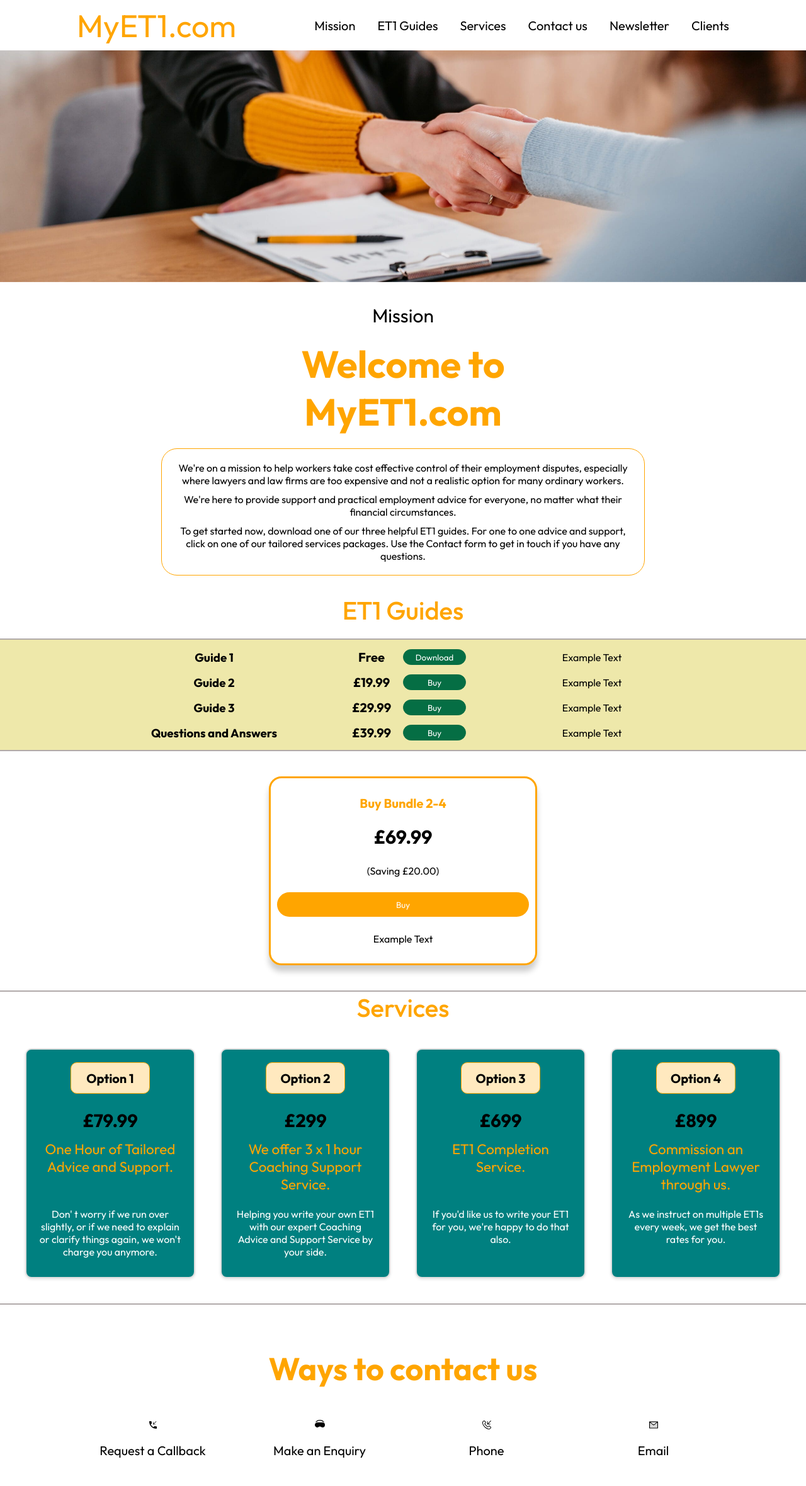
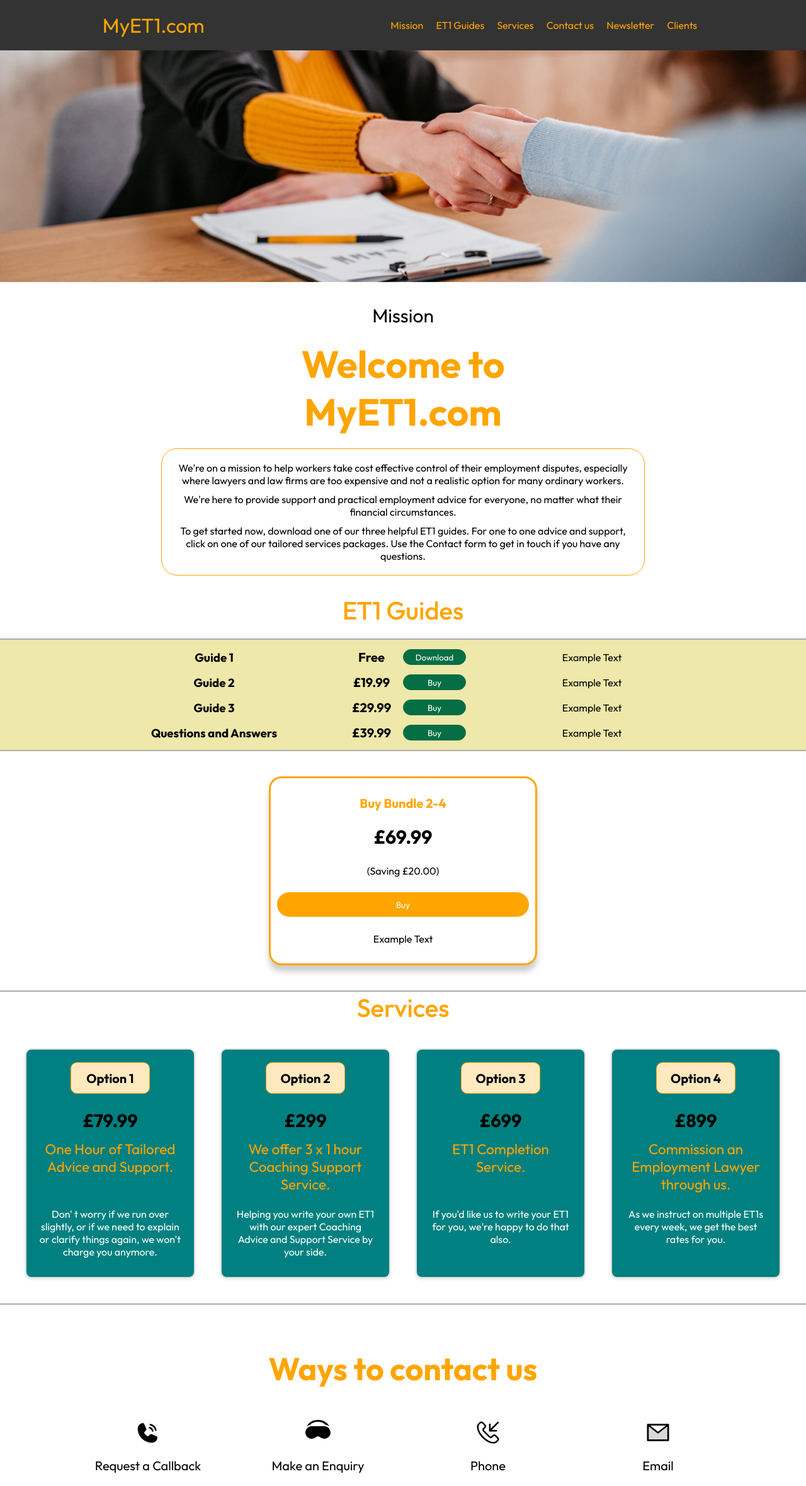
Before and after one commit to SabbirHossainRuet/myet-project, a React (Vite) app in the folder frontend/: page / in a window 1280 px wide. Shown: the whole page at 63% size. Before the commit the page ends 2336 px from the top, so only its background shows below. Built offline with nearby package versions, Linux system fonts and the light colour scheme.

Commit message:
Update 1 20.08.2024

```diff
--- a/frontend/package.json
+++ b/frontend/package.json
@@ -13,7 +13,8 @@
     "react": "^18.3.1",
     "react-dom": "^18.3.1",
     "react-icons": "^5.3.0",
-    "react-router-dom": "^6.26.1"
+    "react-router-dom": "^6.26.1",
+    "react-scroll": "^1.9.0"
   },
   "devDependencies": {
     "@eslint/js": "^9.9.0",
--- a/frontend/src/components/Contact/Contact.css
+++ b/frontend/src/components/Contact/Contact.css
@@ -19,8 +19,9 @@
 
 .contact-container-grid {
     display: grid;
-    grid-template-columns: repeat(auto-fit, minmax(100px, 1fr));
+    grid-template-columns: repeat(auto-fit, minmax(200px, 1fr));
     min-height: 50px;
+    gap: 20px;
 }
 
 .contact-item {
--- a/frontend/src/components/Contact/Contact.jsx
+++ b/frontend/src/components/Contact/Contact.jsx
@@ -3,28 +3,29 @@
 import { BsHeadsetVr } from "react-icons/bs";
 import { AiTwotoneMail } from "react-icons/ai";
 import { VscCallIncoming } from "react-icons/vsc";
-import { MdPhoneCallback } from "react-icons/md";
+import { PiPhoneCallFill } from "react-icons/pi";
 
 const Contact = () => {
+    const iconStyle = { fontSize: '40px' };
     return (
-        <div className='contact'>
+        <div className='contact' id='contact'>
             <div className="contact-container">
                 <h3>Ways to contact us</h3>
                 <div className="contact-container-grid">
                     <div className="contact-item">
-                        <MdPhoneCallback />
+                        <PiPhoneCallFill style={iconStyle}/>
                         <p>Request a Callback</p>
                     </div>
                     <div className="contact-item">
-                        <BsHeadsetVr />
+                        <BsHeadsetVr style={iconStyle}/>
                         <p>Make an Enquiry</p>
                     </div>
                     <div className="contact-item">
-                        <VscCallIncoming />
+                        <VscCallIncoming style={iconStyle}/>
                         <p>Phone</p>
                     </div>
                     <div className="contact-item">
-                        <AiTwotoneMail />
+                        <AiTwotoneMail style={iconStyle}/>
                         <p>Email</p>
                     </div>
                 </div>
--- a/frontend/src/components/ETGuides/ETGuides.jsx
+++ b/frontend/src/components/ETGuides/ETGuides.jsx
@@ -5,7 +5,7 @@
 const ETGuides = () => {
     const { et_list, et_bundle } = useContext(StoreContext)
     return (
-        <div className='et-guides'>
+        <div className='et-guides' id='et-guides'>
             <div className="et-guides-container">
                 <p className='title'>ET1 Guides</p>
                 <br />
--- a/frontend/src/components/Mission/Mission.jsx
+++ b/frontend/src/components/Mission/Mission.jsx
@@ -4,7 +4,7 @@
 
 const Mission = () => {
     return (
-        <div className="mission">
+        <div className="mission" id="mission">
             <div className="mission-contents">
                 <div className="mission-image">
                     <img src={assets.legal} alt="" />
--- a/frontend/src/components/Navbar/Navbar.css
+++ b/frontend/src/components/Navbar/Navbar.css
@@ -1,4 +1,4 @@
-.navbar {
+/* .navbar {
     padding-left: 60px;
     padding-right: 60px;
     height: 80px;
@@ -18,6 +18,10 @@
     cursor: pointer;
 }
 
+.menu-toggle {
+    display: none;
+}
+
 .navbar-right ul {
     display: flex;
     gap: 35px;
@@ -29,3 +33,122 @@
     cursor: pointer;
     color: black;
 }
+
+@media (max-width:768px) {
+    .navbar-right {
+        display: flex;
+        flex-direction: column;
+        width: 100%;
+        position: relative;
+    }
+
+    .menu-toggle {
+        position: absolute;
+        width: 40%;
+        display: flex;
+        align-items: center;
+        justify-content: right;
+        padding: 10px 10px;
+        margin-left: 100px;
+    }
+
+    .nav-links {
+        display: none!important;
+        flex-direction: column;
+        width: 100%;
+        gap: 15px;
+        text-align: right;
+        padding: 20px;
+    }
+
+    .nav-links.open {
+        display: flex!important;
+    }
+
+    .nav-links li {
+        font-size: 18px;
+    }
+} */
+
+/* Base Styles for Navbar */
+.navbar {
+    display: flex;
+    justify-content: space-around;
+    align-items: center;
+    padding: 10px 20px;
+    background-color: #333;
+    color: orange;
+    height: 80px;
+    width: 100%;
+    position: fixed;
+  }
+
+  .navbar-left p {
+    font-size: 2rem;
+    margin: 0;
+  }
+
+  .menu-toggle {
+    display: none; /* Hidden by default, shown on mobile */
+    background: none;
+    border: none;
+    color: #fff;
+    font-size: 1.5rem;
+    cursor: pointer;
+  }
+
+  .nav-links {
+    display: flex;
+    list-style: none;
+    padding: 0;
+    margin: 0;
+  }
+
+  .nav-links li {
+    margin: 0 10px;
+    cursor: pointer;
+    color: orange;
+  }
+
+  .nav-links a:hover {
+    text-decoration: underline;
+  }
+
+
+  .nav-links.open li {
+    margin: 10px 0;
+  }
+
+  /* Responsive Styles */
+  @media (max-width: 768px) {
+    .navbar-right {
+      flex-direction: column;
+      align-items: flex-start;
+      position: relative;
+    }
+
+    .menu-toggle {
+      display: block; /* Show the menu toggle button on mobile */
+    }
+
+    .nav-links.close {
+      display: none; /* Hide nav links by default */
+      width: 100%;
+      background-color: #333;
+    }
+
+    .nav-links.open {
+        position: absolute;
+      display: flex; /* Show nav links when menu is open */
+      flex-direction: column;
+
+    }
+
+    .nav-links a {
+      font-size: 1.2rem;
+    }
+
+    .nav-links li {
+      margin: 15px 0;
+    }
+  }
--- a/frontend/src/components/Navbar/Navbar.jsx
+++ b/frontend/src/components/Navbar/Navbar.jsx
@@ -1,20 +1,30 @@
-import React from 'react'
+import React, { useState } from 'react'
 import './Navbar.css'
+import { Link } from 'react-scroll';
+import { FaBars } from 'react-icons/fa';
 
 const Navbar = () => {
+    const [isOpen, setIsOpen] = useState(false);
+
+    const toggleMenu = () =>{
+        setIsOpen(!isOpen);
+    };
     return (
         <div className='navbar'>
             <div className="navbar-left">
                 <p>MyET1.com</p>
             </div>
             <div className="navbar-right">
-                <ul>
-                    <li>Mission</li>
-                    <li>ET1 Guides</li>
-                    <li>Services</li>
-                    <li>Contact us</li>
-                    <li>Newsletter</li>
-                    <li>Clients</li>
+                <button className='menu-toggle' onClick={toggleMenu}>
+                    <FaBars />
+                </button>
+                <ul className={`nav-links ${isOpen?'open':'close'}`}>
+                    <li><Link to='mission' duration={500} offset={-100}>Mission</Link></li>
+                    <li><Link to='et-guides' duration={500} offset={-100}>ET1 Guides</Link></li>
+                    <li><Link to='services' duration={500} offset={-100}>Services</Link></li>
+                    <li><Link to='contact' duration={500} offset={-100}>Contact us</Link></li>
+                    <li><Link to='newsletter' duration={500} offset={-100}>Newsletter</Link></li>
+                    <li><Link to='clients' duration={500} offset={-100}>Clients</Link></li>
                 </ul>
             </div>
 
--- a/frontend/src/components/Services/Services.jsx
+++ b/frontend/src/components/Services/Services.jsx
@@ -5,7 +5,7 @@
 const Services = () => {
     const { services } = useContext(StoreContext)
     return (
-        <div className='services'>
+        <div className='services' id='services'>
             <p className='title'>Services</p>
             <div className="services-container">
                 <div className="services-bundle">
```
Also changed, not shown: 1 other file (tests, documents, lock files or other folders).
